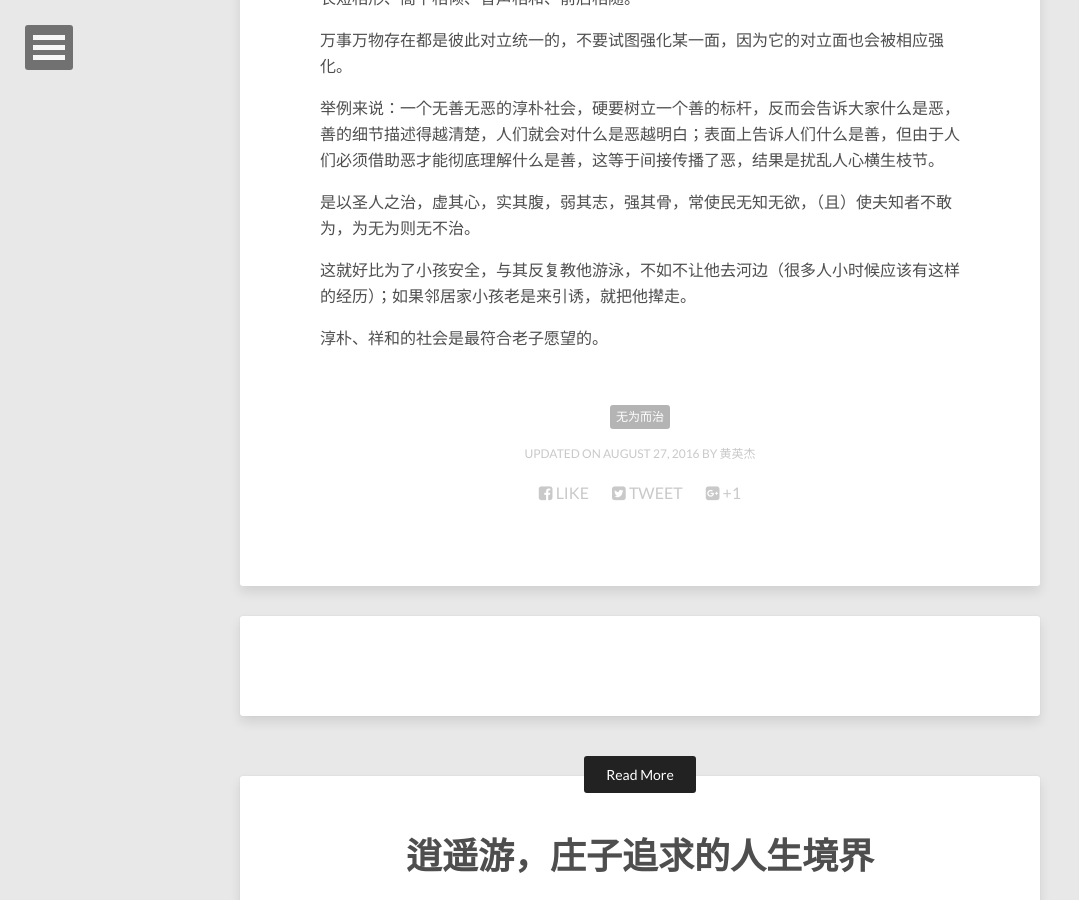
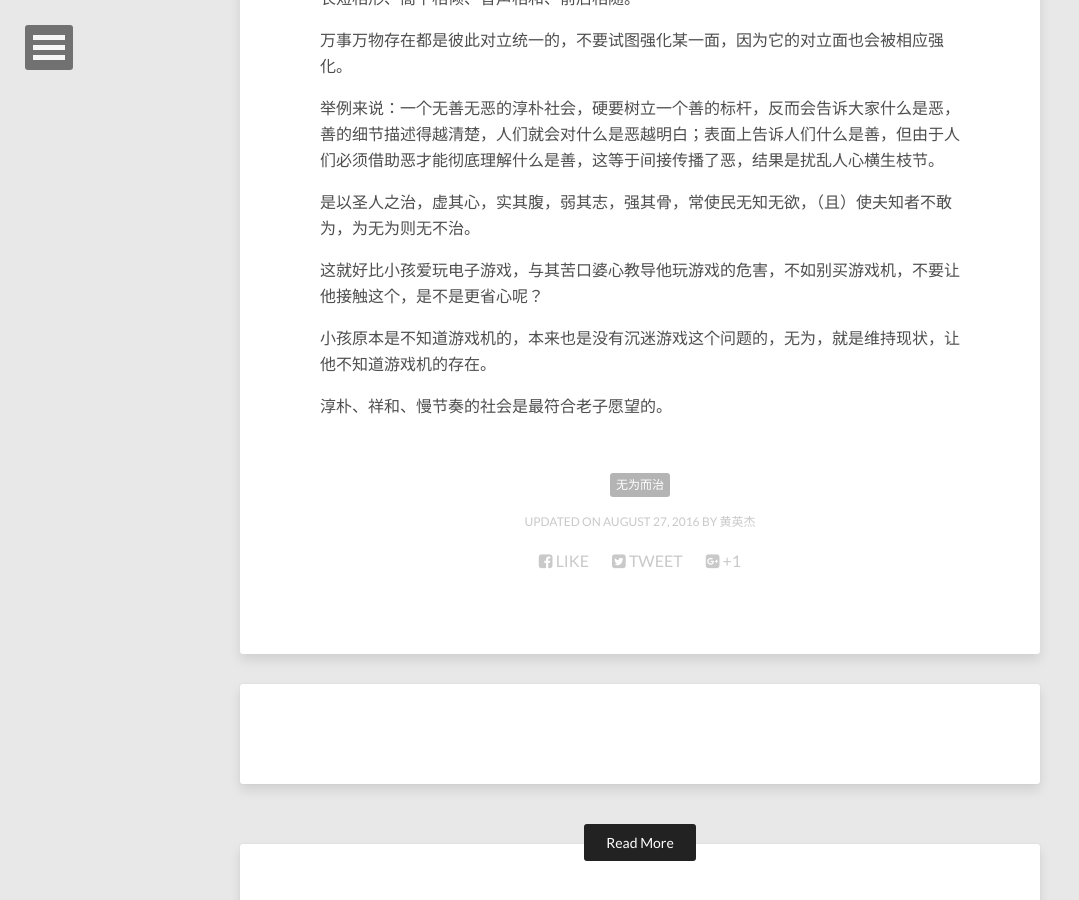
Before and after one commit to huangyingjie/readinghub, a Jekyll site: the page built from _posts/2016-08-27-heweiwuweierzhi.md, in a window 1280 px wide and 900 px high, scrolled down 404 px. Shown: the whole window, without its empty margins (0-1079 px from the left). Built offline with Jekyll 4.4.1, drawn with Linux system fonts in a browser that asks for light colours; comment, search, counter and statistics services are not loaded.

Commit message:
改文案

```diff
--- a/_posts/2016-08-27-heweiwuweierzhi.md
+++ b/_posts/2016-08-27-heweiwuweierzhi.md
@@ -16,6 +16,8 @@ tags: [无为而治]
 
 是以圣人之治，虚其心，实其腹，弱其志，强其骨，常使民无知无欲，（且）使夫知者不敢为，为无为则无不治。
 
-这就好比为了小孩安全，与其反复教他游泳，不如不让他去河边（很多人小时候应该有这样的经历）；如果邻居家小孩老是来引诱，就把他撵走。
+这就好比小孩爱玩电子游戏，与其苦口婆心教导他玩游戏的危害，不如别买游戏机，不要让他接触这个，是不是更省心呢？
 
-淳朴、祥和的社会是最符合老子愿望的。
+小孩原本是不知道游戏机的，本来也是没有沉迷游戏这个问题的，无为，就是维持现状，让他不知道游戏机的存在。
+
+淳朴、祥和、慢节奏的社会是最符合老子愿望的。
```
